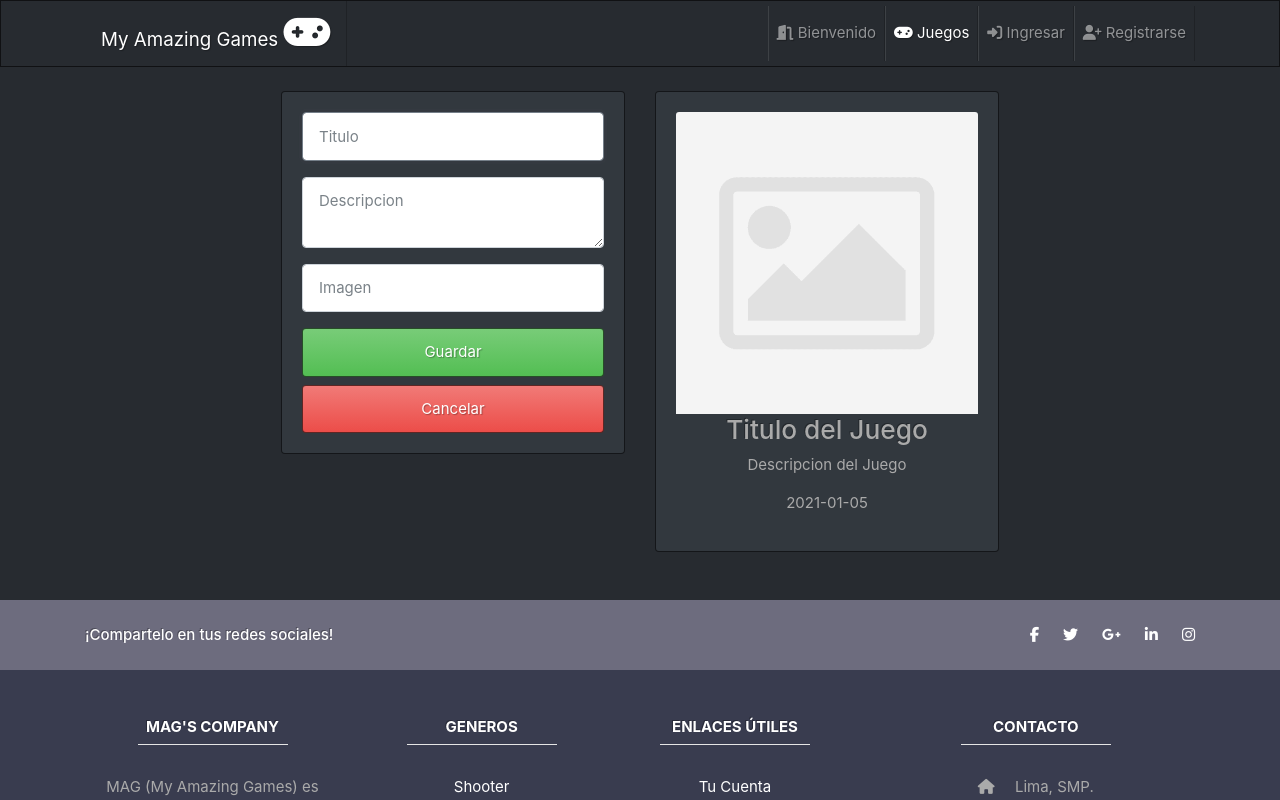
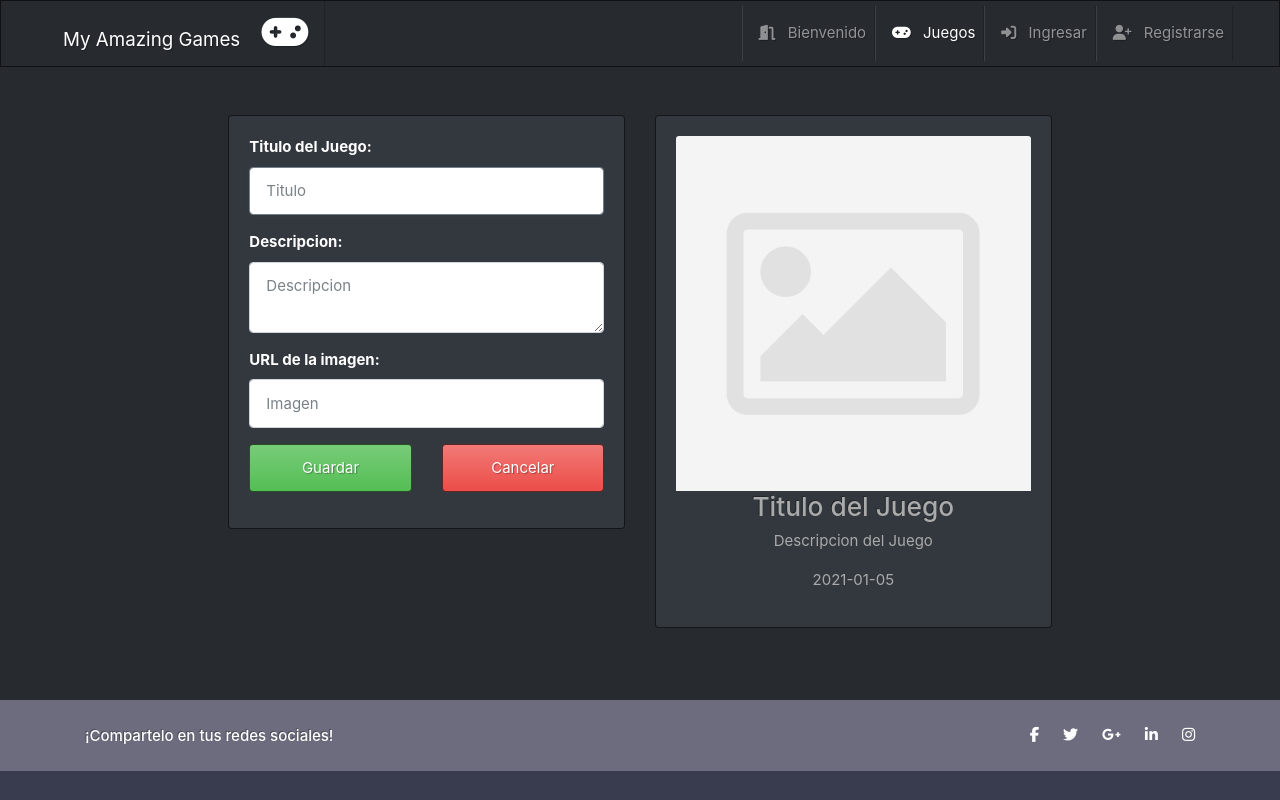
Before and after one commit to Frank-Oroche/MAG, an Angular app in the folder client/: page /games/add in a window 1280 px wide. Shown: the top 800 px of the page. Built offline with nearby package versions, Linux system fonts and the light colour scheme.

Commit message:
version 2.0

```diff
--- a/client/src/app/app.component.html
+++ b/client/src/app/app.component.html
@@ -1,6 +1,6 @@
 <app-navigation></app-navigation>
 
-<div class="container p-4">
+<div class="container-fluid">
     <router-outlet></router-outlet>
 </div>
 
--- a/client/src/app/components/game-form/game-form.component.html
+++ b/client/src/app/components/game-form/game-form.component.html
@@ -1,27 +1,38 @@
-<div class="col-md-4 offset-md-2">
+<div class="col-md-4 offset-md-2 my-5">
     <div class="card">
         <div class="card-body">
             <form>
                 <div class="form-group">
+                    <label class="form-label font-weight-bold text-white">Titulo del Juego:</label>
                     <input type="text" id="titulo" name="title" [(ngModel)]="game.title" placeholder="Titulo" class="form-control" autofocus>
                 </div>
                 <div class="form-group">
+                    <label class="form-label font-weight-bold text-white">Descripcion:</label>
                     <textarea name="description" id="descripcion" [(ngModel)]="game.description" placeholder="Descripcion" rows="2" class="form-control"></textarea>
                 </div>
                 <div class="form-group">
+                    <label class="form-label font-weight-bold text-white">URL de la imagen:</label>
                     <input type="url" name="image" [(ngModel)]="game.image" placeholder="Imagen" class="form-control" id="imagen">
                 </div>
+                <div class="row mb-3">
+                    <div class="col-6">
                         <button class="btn btn-success btn-block" (click)="edit ? updateGame() : saveNewGame()">
                             Guardar
                         </button>
+                    </div>
+                    <div class="col-6">
                         <button type="button" class="btn btn-danger btn-block" (click)="cancel()">
                             Cancelar
                         </button>
+                    </div>
+                </div>
+
+
             </form>
         </div>
     </div>
 </div>
-<div class="col-md-4">
+<div class="col-md-4 my-5">
     <div class="card card-body text-center">
         <img [src]="game.image == '' ? '/assets/noImage.png' : game.image" class="card-img-top">
         <h3>{{game.title == '' ? 'Titulo del Juego' : game.title}}</h3>
--- a/client/src/app/components/game-list/game-list.component.css
+++ b/client/src/app/components/game-list/game-list.component.css
@@ -0,0 +1 @@
+::placeholder { color: rgb(248, 248, 248); }
--- a/client/src/app/components/game-list/game-list.component.html
+++ b/client/src/app/components/game-list/game-list.component.html
@@ -1,25 +1,92 @@
 <ng-container *ngIf="games.length==0">
-        <div class="card text-center mt-4">
-            <p class="m-5">No hay juegos :(</p>
+    <div class="container card text-center mt-4">
+        <h3 class="text-white mt-5 mx-5">No hay juegos :(</h3>
+        <p class="m-4">Agrega un nuevo juego para comenzar :D</p>
+    </div>
+    <div class="container mt-2">
+        <a class="container btn btn-secondary" routerLink="/games/add" routerLinkActive="active"><i
+                class="fas fa-plus-circle"></i> Nuevo Juego</a>
     </div>
 </ng-container>
 <ng-container *ngIf="games.length>0">
-    <div class="container-fluid mt-2">
-        <a class="btn btn-secondary" routerLink="/games/add" routerLinkActive="active"><i class="fas fa-plus-circle"></i> Nuevo Juego</a>
+    <div class="row mb-3">
+        <div class="col-3 pt-4">
+            <div class="container-fluid my-4">
+                <a class="nav-link" routerLink="/signin" routerLinkActive="active"><i class="far fa-user fa-2x mr-3"></i>
+                    Perfil</a>
             </div>
-    <div class="col-md-4" *ngFor="let game of games">
-        <div class="card text-center mt-4">
-            <div class="card-header bg-dark text-white d-flex justify-content-between aling-items-center">
-                {{game.title}}
+            <div>
+                <hr size="2px" width="90%" noshade="noshade" align="right">
+            </div>
+            <div class="container-fluid my-4">
+                <a class="nav-link" routerLink="/games/add" routerLinkActive="active"><i class="fas fa-plus-circle fa-2x mr-3"></i>
+                    Nuevo Juego</a>
+            </div>
+            <div class="container-fluid my-4">
+                <a class="nav-link" routerLink="/games/add" routerLinkActive="active"><i class="fas fa-user-friends fa-2x mr-3"></i>
+                    Amigos</a>
+            </div>
+            <div class="container-fluid my-4">
+                <a class="nav-link" routerLink="/games/add" routerLinkActive="active"><i class="far fa-calendar-alt fa-2x mr-3"></i>
+                    Eventos</a>
+            </div>
+            <div class="container-fluid my-4">
+                <a class="nav-link" routerLink="/games/add" routerLinkActive="active"><i class="far fa-bookmark fa-2x mr-3"></i>
+                    Guardado</a>
+            </div>
+            <div>
+                <hr size="2px" width="90%" noshade="noshade" align="right">
+            </div>
+        </div>
+        <div class=" col-6">
+            <div class="col-md-12 mt-4">
+                <div class="card mb-4 p-4" style="border-radius: 20px;">
+                    <div class="">
+                        <div class="form-group">
+                            <input type="text" class="form-control" style="background: #7e7e7e; border-radius: 25px;"
+                                placeholder="¿En que videojuego piensas?" autofocus>
+                        </div>
+                        <div>
+                            <hr size="2px" width="100%" noshade="noshade"/>
+                        </div>
+                    </div>
+                </div>
+            </div>
+            <div class="col-md-12" *ngFor="let game of games">
+                <div class="card mb-4 p-4" style="border-radius: 20px;">
+                    <div class="row mb-3">
+                        <div class="col-4">
+                            <div class="card text-center mt-2">
+                                <div
+                                    class="card-header bg-dark text-white d-flex justify-content-between aling-items-center">
+                                    <h3>{{game.title}}</h3>
                                     <button class="btn btn-danger" (click)="deleteGame(game.id)">
                                         <i class="far fa-trash-alt"></i>
                                     </button>
                                 </div>
                                 <img [src]="game.image" class="card-img-top">
+                            </div>
+                        </div>
+                        <div class="col-4">
                             <div class="card-body">
                                 <p>{{game.description}}</p>
                                 <p>{{game.created_at}}</p>
-                <a [routerLink]="['/games/edit', game.id]" class="btn btn-info btn-block">Editar Juego</a>
+                                <a [routerLink]="['/games/edit', game.id]" class="btn btn-info btn-block">Editar
+                                    Juego</a>
+                            </div>
+                        </div>
+                    </div>
+                </div>
+            </div>
+        </div>
+        <div class="col-3 pt-4">
+            <div class="container-fluid mt-2">
+                <a class="nav-link" routerLink="/signin" routerLinkActive="active"><i class="far fa-user"></i>
+                    Perfil</a>
+            </div>
+            <div class="container-fluid mt-2">
+                <a class="nav-link" routerLink="/games/add" routerLinkActive="active"><i class="fas fa-plus-circle"></i>
+                    Nuevo Juego</a>
             </div>
         </div>
     </div>
--- a/client/src/app/components/navigation/navigation.component.html
+++ b/client/src/app/components/navigation/navigation.component.html
@@ -1,7 +1,7 @@
 <nav class="navbar navbar-expand-lg navbar-dark bg-dark">
-    <div class="container">
+    <div class="container-fluid">
         <div class="container-fluid">
-            <a class="navbar-brand" routerLink="/">My Amazing Games <i class="fas fa-gamepad fa-2x"></i></a>
+            <a class="navbar-brand" routerLink="/">My Amazing Games <i class="fas fa-gamepad fa-2x ml-3"></i></a>
             <button class="navbar-toggler" type="button" data-bs-toggle="collapse" data-bs-target="#navbarNav"
                 aria-controls="navbarNav" aria-expanded="false" aria-label="Toggle navigation">
                 <span class="navbar-toggler-icon"></span>
@@ -9,25 +9,25 @@
             <div class="collapse navbar-collapse" id="navbarNav">
                 <ul class="navbar-nav ml-auto">
                     <li class="nav-item">
-                        <a class="nav-link" *ngIf="usuario==false" routerLink="/welcome" routerLinkActive="active"><i class="fas fa-door-open"></i> Bienvenido</a>
+                        <a class="nav-link" *ngIf="usuario==false" routerLink="/welcome" routerLinkActive="active"><i class="fas fa-door-open mx-2"></i> Bienvenido</a>
                     </li>
                     <li class="nav-item">
-                        <a class="nav-link" *ngIf="usuario==true" routerLink="/welcome" routerLinkActive="active"><i class="fas fa-home"></i> Inicio</a>
+                        <a class="nav-link" *ngIf="usuario==true" routerLink="/welcome" routerLinkActive="active"><i class="fas fa-home mx-2"></i> Inicio</a>
                     </li>
                     <li class="nav-item">
-                        <a class="nav-link" routerLink="/games" routerLinkActive="active"><i class="fas fa-gamepad"></i> Juegos</a>
+                        <a class="nav-link" routerLink="/games" routerLinkActive="active"><i class="fas fa-gamepad mx-2"></i> Juegos</a>
                     </li>
                     <li class="nav-item">
-                        <a class="nav-link" *ngIf="usuario==false" routerLink="/signin" routerLinkActive="active"><i class="fas fa-sign-in-alt"></i> Ingresar</a>
+                        <a class="nav-link" *ngIf="usuario==false" routerLink="/signin" routerLinkActive="active"><i class="fas fa-sign-in-alt mx-2"></i> Ingresar</a>
                     </li>
                     <li class="nav-item">
-                        <a class="nav-link" *ngIf="usuario==true" routerLink="/signin" routerLinkActive="active"><i class="far fa-user"></i> Perfil</a>
+                        <a class="nav-link" *ngIf="usuario==true" routerLink="/signin" routerLinkActive="active"><i class="far fa-user mx-2"></i> Perfil</a>
                     </li>
                     <li class="nav-item">
-                        <a class="nav-link" *ngIf="usuario==false" routerLink="/signup" routerLinkActive="active"><i class="fas fa-user-plus"></i> Registrarse</a>
+                        <a class="nav-link" *ngIf="usuario==false" routerLink="/signup" routerLinkActive="active"><i class="fas fa-user-plus mx-2"></i> Registrarse</a>
                     </li>
                     <li class="nav-item">
-                        <a class="nav-link" (click)="logout()" *ngIf="usuario==true" routerLink="/welcome" routerLinkActive="active"><i class="fas fa-sign-out-alt"></i> Salir</a>
+                        <a class="nav-link" (click)="logout()" *ngIf="usuario==true" routerLink="/welcome" routerLinkActive="active"><i class="fas fa-sign-out-alt mx-2"></i> Salir</a>
                     </li>
                 </ul>
             </div>
--- a/client/src/styles.css
+++ b/client/src/styles.css
@@ -1 +1,6 @@
 /* You can add global styles to this file, and also import other style files */
+html,body{
+    overflow-x: hidden;
+    height:100%;
+    width:100%;
+  }
```
Lines whose indentation alone changed are shown as unchanged.
